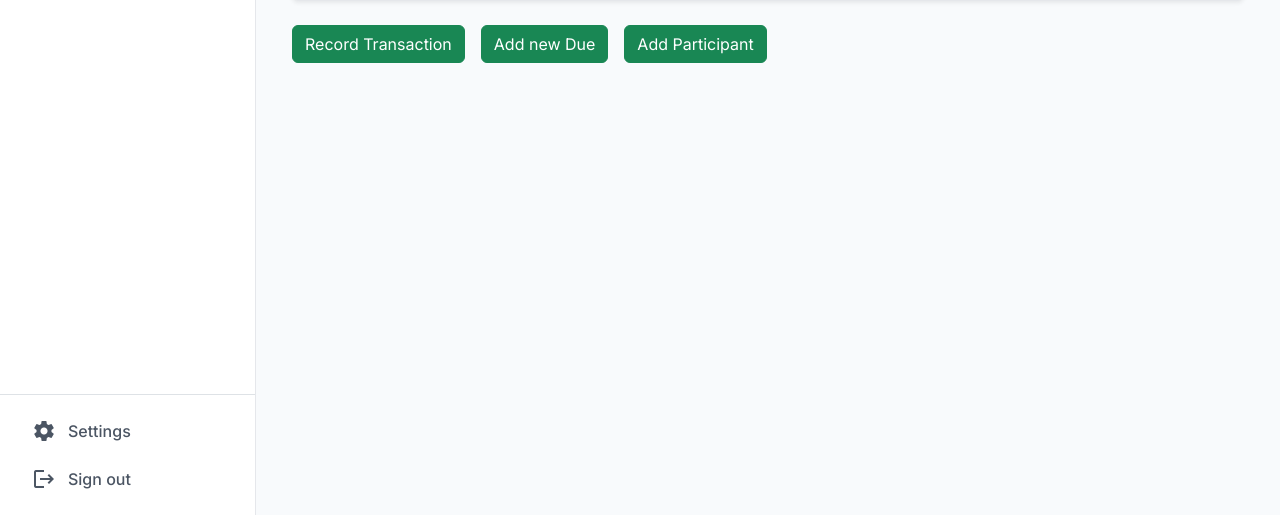
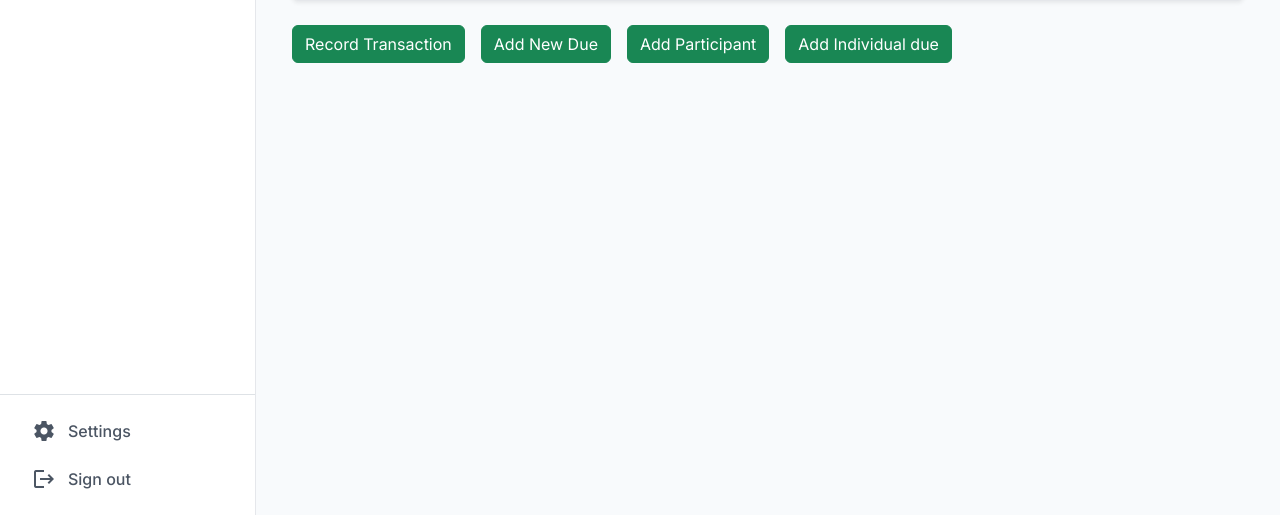
Before and after one commit to arthurarty/investment_club, a Django app: page /1/financial-year/1/ in a window 1280 px wide. Shown: the part 285-800 px from the top of the page. Run offline with Django 5.2, Linux system fonts and the light colour scheme; a user stored in the database is signed in; tables that the repository leaves empty hold one stand-in row (values such as "Sample post").

Commit message:
Add individual due form (#30)
* Add IndividualDue form and view for financial year contributions

* Add individual due form and correspondong url

```diff
--- a/clubs/forms/club_financials_forms.py
+++ b/clubs/forms/club_financials_forms.py
@@ -5,6 +5,7 @@ from clubs.models import (
     FinancialYear,
     FinancialYearContribution,
     FinancialYearParticipant,
+    IndividualDue,
 )
 
 
@@ -80,3 +81,23 @@ class FinancialTransactionForm(forms.ModelForm):
             "credit": "Credit (money received)",
             "debit": "Debit (money paid out)",
         }
+
+
+class IndividualDueForm(forms.ModelForm):
+    """
+    Form for creating an IndividualDue for a Financial Year.
+    """
+
+    class Meta:
+        model = IndividualDue
+        fields = ["club_member", "description", "amount", "due_date"]
+        widgets = {
+            "club_member": forms.Select(attrs={"class": "form-select"}),
+            "description": forms.Textarea(attrs={"class": "form-control", "rows": 2}),
+            "amount": forms.NumberInput(
+                attrs={"step": "0.01", "class": "form-control"}
+            ),
+            "due_date": forms.DateInput(
+                attrs={"type": "date", "class": "form-control"}
+            ),
+        }
--- a/clubs/urls.py
+++ b/clubs/urls.py
@@ -5,6 +5,7 @@ from clubs.views.club_financial_view import (
     ClubFinancialYearDetailView,
     FinancialTransactionCreateView,
     FinancialYearDueCreateView,
+    FinancialYearIndividualDueCreateView,
     FinancialYearParticipantCreateView,
 )
 from clubs.views.club_reports_view import FinancialReportView
@@ -36,6 +37,11 @@ urlpatterns = [
         name="financial-year-due",
     ),
     path(
+        "<int:club_id>/financial-year/<int:financial_year_id>/individual-due/",
+        FinancialYearIndividualDueCreateView.as_view(),
+        name="financial-year-individual-due",
+    ),
+    path(
         "<int:club_id>/financial-year/<int:financial_year_id>/transaction/",
         FinancialTransactionCreateView.as_view(),
         name="financial-transaction",
--- a/clubs/views/club_financial_view.py
+++ b/clubs/views/club_financial_view.py
@@ -7,6 +7,7 @@ from clubs.forms.club_financials_forms import (
     FinancialYearContributionForm,
     FinancialYearForm,
     FinancialYearParticipantForm,
+    IndividualDueForm,
 )
 from clubs.forms.club_membership_form import MemberLookupForm
 from clubs.models import (
@@ -42,6 +43,7 @@ def prepare_financial_year_context(club, financial_year):
         "financial_contribution_form": FinancialYearContributionForm(),
         "financial_transaction_form": FinancialTransactionForm(),
         "participant_form": FinancialYearParticipantForm(),
+        "individual_due_form": IndividualDueForm(),
         "individual_dues": individual_dues,
     }
     return context
@@ -198,3 +200,35 @@ class FinancialYearParticipantCreateView(LoginRequiredMixin, View):
             club_id=club.id,
             financial_year_id=financial_year.id,
         )
+
+
+class FinancialYearIndividualDueCreateView(LoginRequiredMixin, View):
+    """
+    View to handle the creation of an IndividualDue for a financial year.
+    """
+
+    # Todo: check if the participant is part of the financial year
+    # before allowing the creation of an individual due for that participant.
+    def post(self, request, club_id: int, financial_year_id: int):
+        try:
+            club = Club.objects.get(id=club_id)
+            financial_year = club.financial_years.get(id=financial_year_id)
+        except (Club.DoesNotExist, club.financial_years.model.DoesNotExist):
+            return redirect("clubs:index")
+        form = IndividualDueForm(request.POST)
+        if not form.is_valid():
+            return render(
+                request,
+                "clubs/financial_year_detail.html",
+                prepare_financial_year_context(club, financial_year),
+            )
+        new_due = form.save(commit=False)
+        new_due.financial_year = financial_year
+        new_due.created_by = request.user
+        new_due.updated_by = request.user
+        new_due.save()
+        return render(
+            request,
+            "clubs/financial_year_detail.html",
+            prepare_financial_year_context(club, financial_year),
+        )
--- a/templates/clubs/financial_year_detail.html
+++ b/templates/clubs/financial_year_detail.html
@@ -216,11 +216,15 @@
             </button>
             <!-- button to trigger modal for adding new due -->
             <button type="button" class="btn btn-success" data-bs-toggle="modal" data-bs-target="#clubDueFormModal">
-                Add new Due
+                Add New Due
             </button>
             <!-- modal for adding Participant for a financial year -->
             <button type="button" class="btn btn-success" data-bs-toggle="modal" data-bs-target="#fyParticipantFormModal">
                 Add Participant
+            </button>
+            <!-- modal for adding an individual due -->
+            <button type="button" class="btn btn-success" data-bs-toggle="modal" data-bs-target="#individualDueForm">
+                Add Individual due
             </button>
         </div>
       </div>
@@ -257,7 +261,7 @@
         </div>
     </div>
 </div>
-<!-- Club Financial Form Modal -->
+<!-- Club Financial Contribution Form Modal -->
 <div class="modal fade" id="clubDueFormModal" tabindex="-1" aria-labelledby="clubDueFormModalLabel" aria-hidden="true">
     <div class="modal-dialog">
         <div class="modal-content">
@@ -285,6 +289,7 @@
         </div>
     </div>
 </div>
+<!-- Financial year participant form -->
 <div class="modal fade" id="fyParticipantFormModal" tabindex="-1" aria-labelledby="fyParticipantFormModalLabel" aria-hidden="true">
     <div class="modal-dialog">
         <div class="modal-content">
@@ -312,4 +317,32 @@
         </div>
     </div>
 </div>
+<!-- individual due form -->
+<div class="modal fade" id="individualDueForm" tabindex="-1" aria-labelledby="individualDueFormModalLabel" aria-hidden="true">
+    <div class="modal-dialog">
+        <div class="modal-content">
+            <div class="modal-header">
+                <h1 class="modal-title fs-5" id="individualDueFormModalLabel">
+                    Enter Individual Due
+                </h1>
+                <button type="button" class="btn-close" data-bs-dismiss="modal" aria-label="Close">
+                </button>
+            </div>
+            <form action="{% url 'clubs:financial-year-individual-due' club.id financial_year.id %}" method="POST">
+                <div class="modal-body">
+                    {% csrf_token %}
+                    {{ individual_due_form }}
+                </div>
+                <div class="modal-footer">
+                    <button type="button" class="btn btn-secondary" data-bs-dismiss="modal">
+                        Close
+                    </button>
+                    <button type="submit" class="btn btn-success">
+                        Create
+                    </button>
+                </div>
+            </form>
+        </div>
+    </div>
+</div>
 {% endblock %}
```
